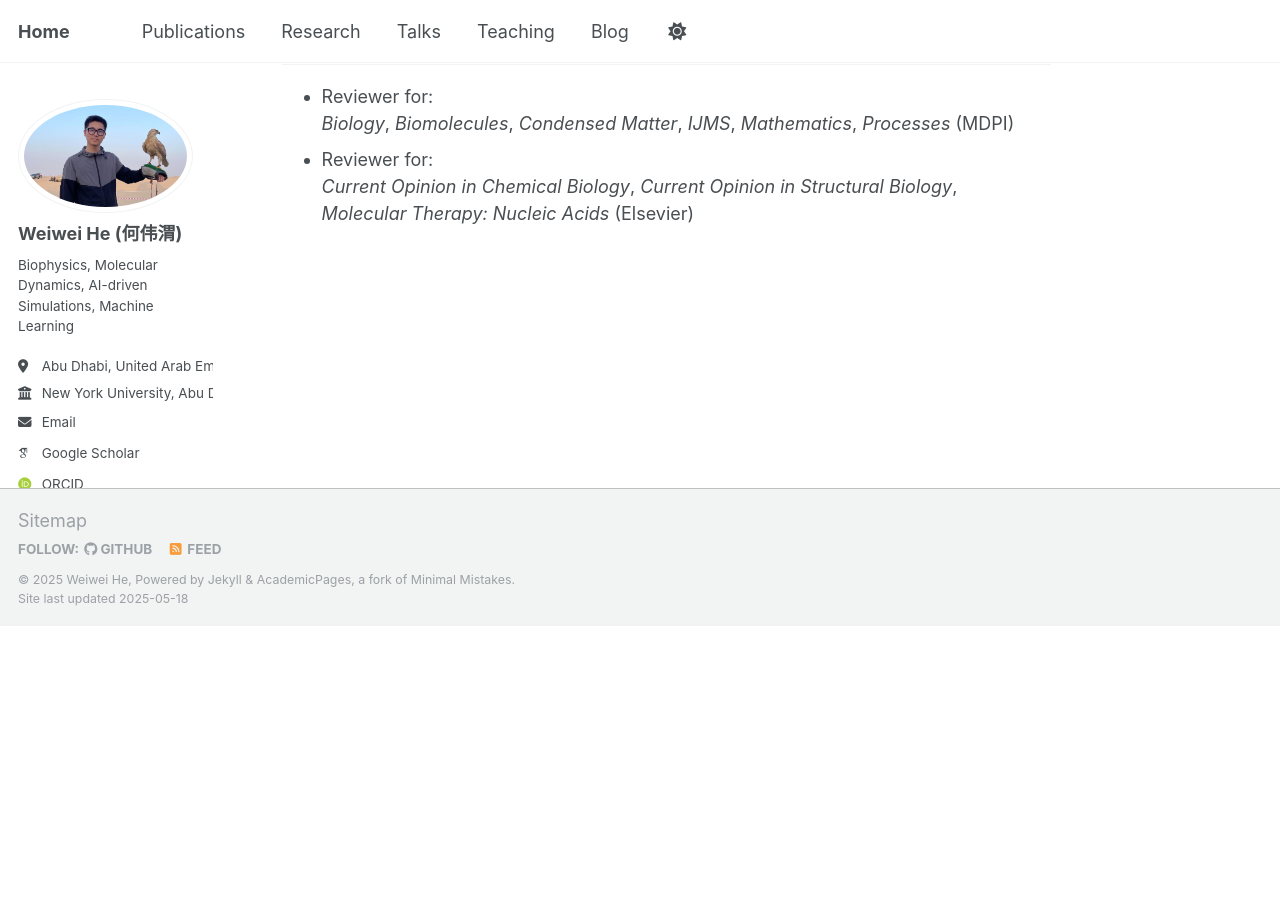
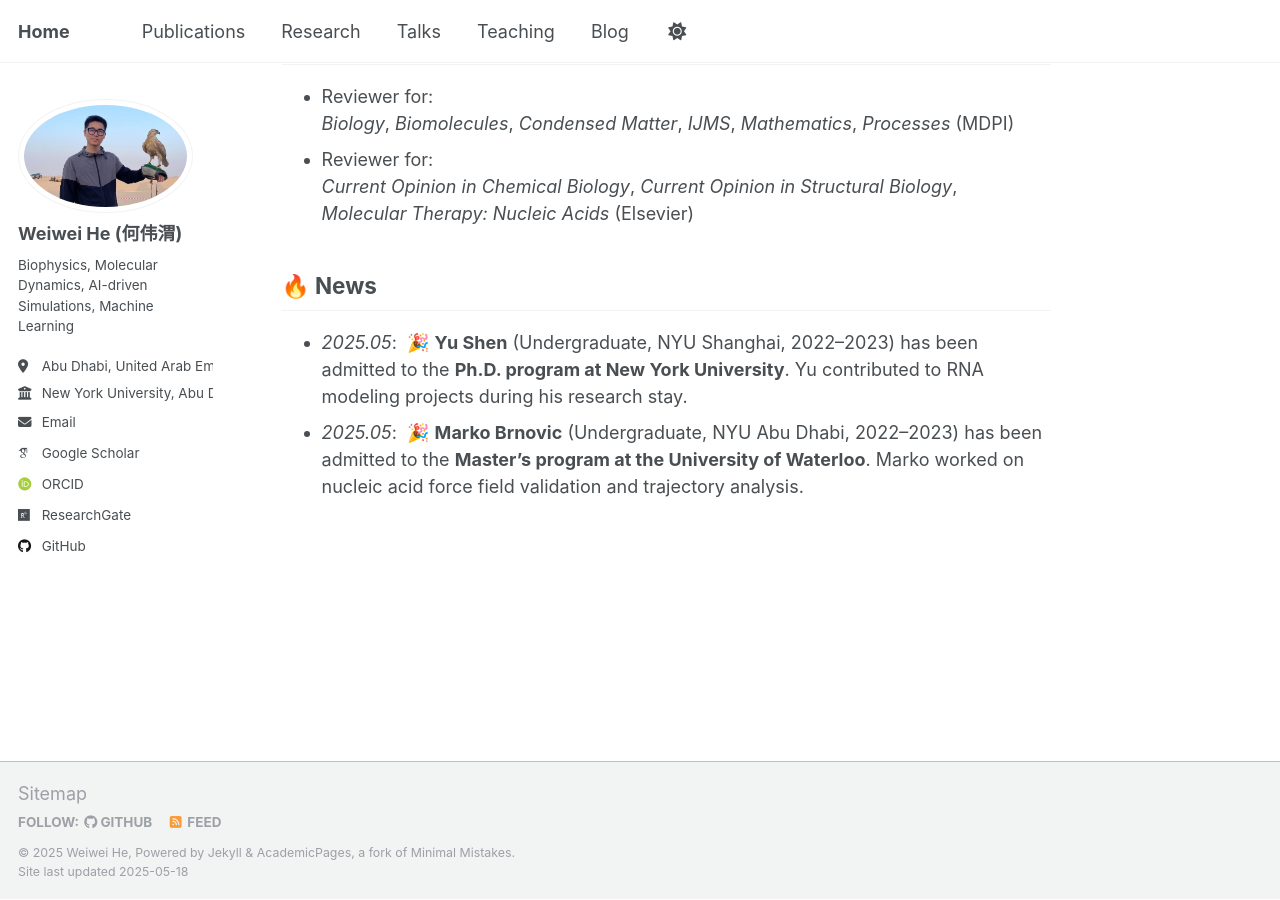
Before and after one commit to Warrenheww/warrenheww.github.io, a Jekyll site: the page built from _pages/about.md, in a window 1280 px wide and 900 px high, scrolled down 1707 px. Built offline with Jekyll 4.4.1, drawn with Linux system fonts in a browser that asks for light colours; some web fonts are replaced; before the commit the page ends 2333 px from its top, so only the background shows below that.

Commit message:
Update about.md

```diff
--- a/_pages/about.md
+++ b/_pages/about.md
@@ -56,3 +56,8 @@ My research integrates **molecular dynamics (MD) simulations**, **machine learni
 - Reviewer for:
   *Current Opinion in Chemical Biology*, *Current Opinion in Structural Biology*,
   *Molecular Therapy: Nucleic Acids* (Elsevier)
+
+## 🔥 News
+
+- *2025.05*: &nbsp;🎉 **Yu Shen** (Undergraduate, NYU Shanghai, 2022–2023) has been admitted to the **Ph.D. program at New York University**. Yu contributed to RNA modeling projects during his research stay.
+- *2025.05*: &nbsp;🎉 **Marko Brnovic** (Undergraduate, NYU Abu Dhabi, 2022–2023) has been admitted to the **Master’s program at the University of Waterloo**. Marko worked on nucleic acid force field validation and trajectory analysis.
```
